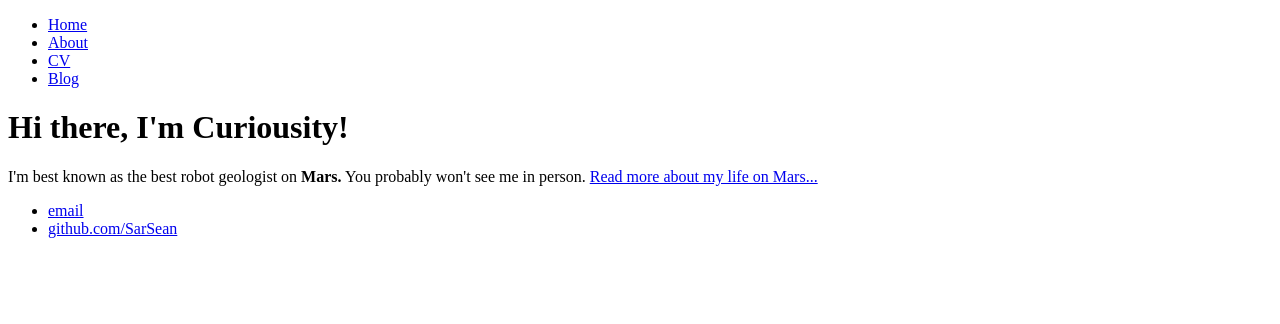
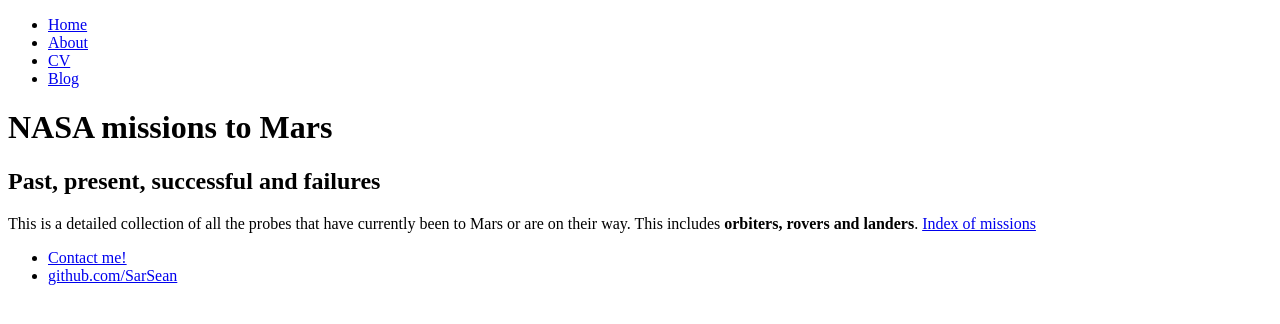
Before and after one commit to Shinich/Sarsean.github.io, a plain HTML site: page index.html in a window 1280 px wide. Drawn offline with Linux system fonts and the light colour scheme.

Commit message:
Stuff
I did this by 20\9\16

```diff
--- a/index.html
+++ b/index.html
@@ -1,12 +1,12 @@
 <!DOCTYPE html>
 <html>
 	<head>
-		<title>Cirousity, Robot Geologist</title>
+		<title>NASA Mars missions </title>
 	</head>
 	<body>
 		<nav>
     		<ul>
-        		<li><a href="/">Home</a></li>
+        		<li><a href="dictionary.html">Home</a></li>
 	        	<li><a href="/about">About</a></li>
         		<li><a href="/cv">CV</a></li>
         		<li><a href="/blog">Blog</a></li>
@@ -14,13 +14,16 @@
 		</nav>
 		<div class="container">
     		<div class="blurb">
-        		<h1>Hi there, I'm Curiousity!</h1>
-				<p>I'm best known as the best robot geologist on <strong>Mars.</strong> You probably won't see me in person. <a href="/about">Read more about my life on Mars...</a></p>
+        		<h1>NASA missions to Mars</h1>
+                <h2>Past, present, successful and failures</h2>
+				</p>This is a detailed collection of all the probes that have currently been to Mars or are on their way. This includes <strong>orbiters, rovers and landers</strong>.
+
+                    <a href="/about">Index of missions</a></p>
     		</div><!-- /.blurb -->
 		</div><!-- /.container -->
 		<footer>
     		<ul>
-        		<li><a href="mailto:SarSean@stu.staloysius.nsw.ecu.au">email</a></li>
+        		<li><a href="mailto:SarSean@stu.staloysius.nsw.ecu.au">Contact me!</a></li>
         		<li><a href="https://github.com/SarSean">github.com/SarSean</a></li>
 			</ul>
 		</footer>
```
Also changed, not shown: dictionary.html (added), 1 other file.
